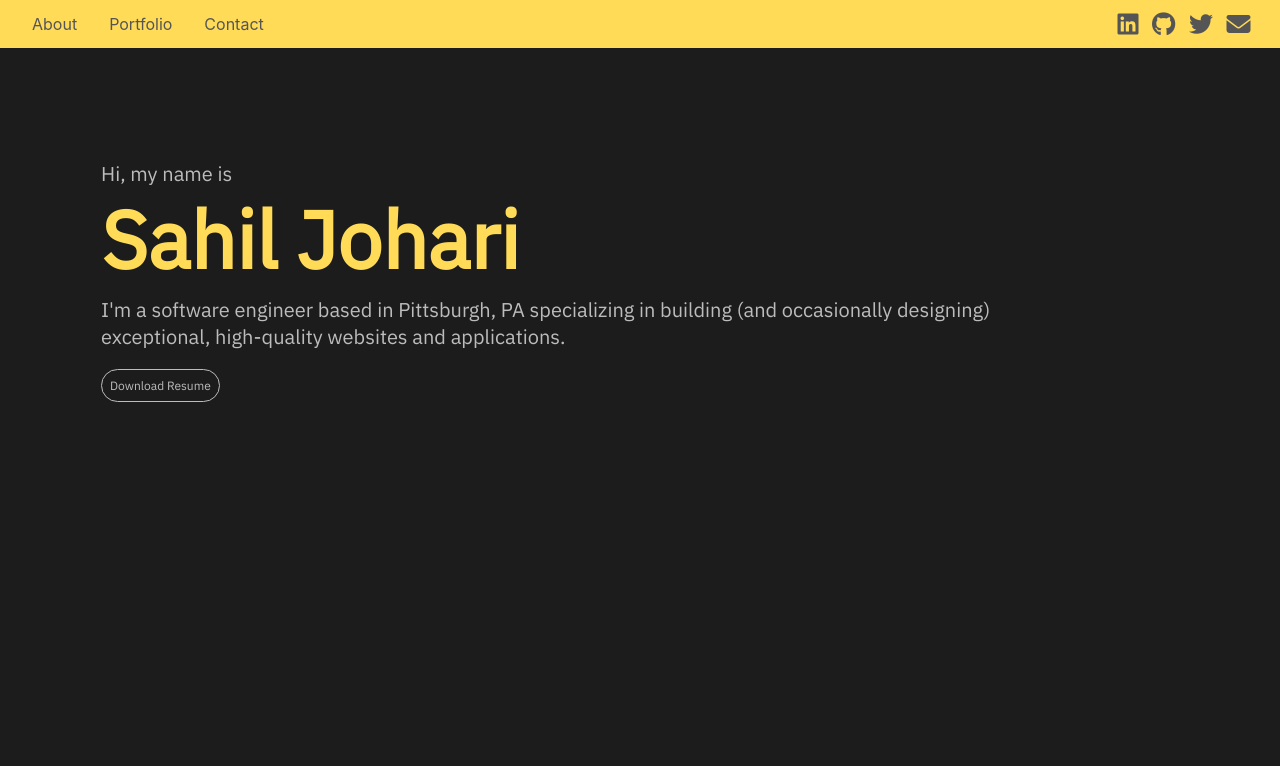
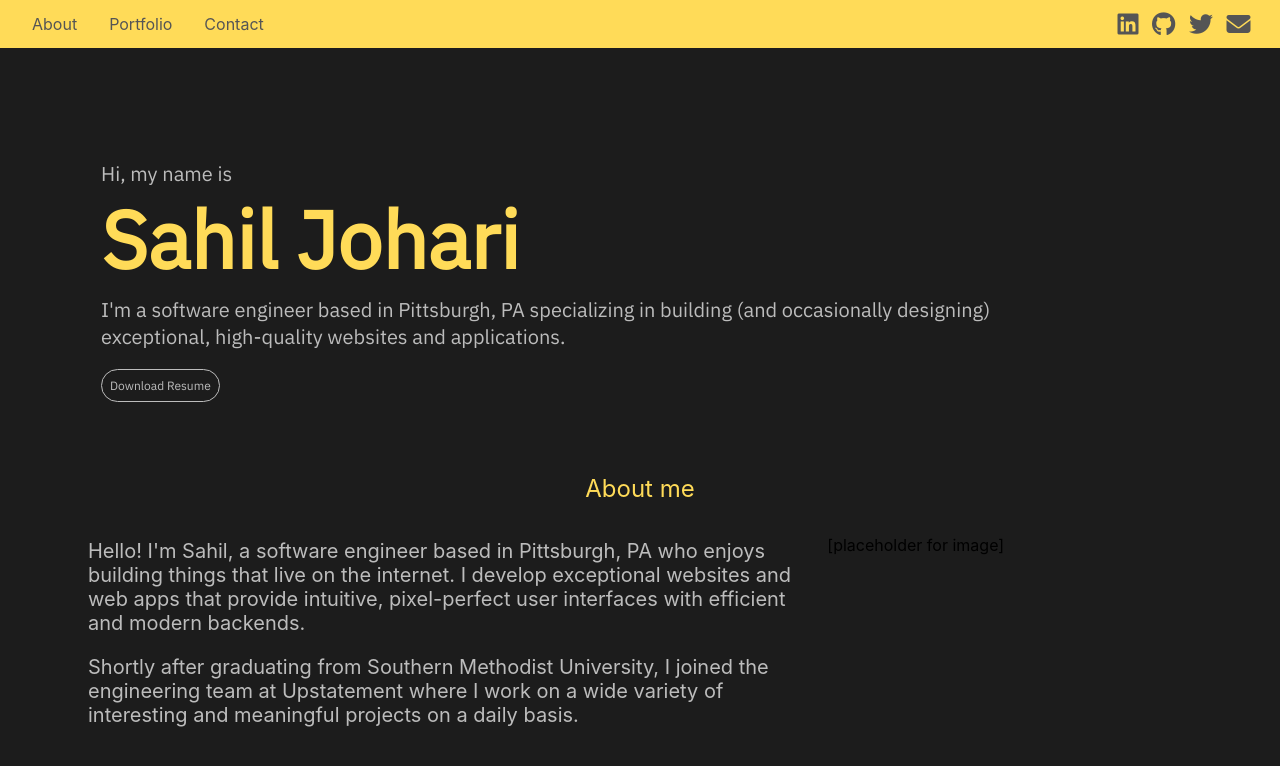
Before and after one commit to sahiljohari/portfolio-website, a React (Create React App) app: page / in a window 1280 px wide. Shown: the top 766 px of the page. Built offline with nearby package versions, Linux system fonts and the light colour scheme.

Commit message:
Initial paas for About me section

```diff
--- a/src/App.js
+++ b/src/App.js
@@ -3,6 +3,7 @@ import HeaderNav from './components/HeaderNav/HeaderNav';
 import SideDrawer from './components/SideDrawer/SideDrawer';
 import BackDrop from './components/BackDrop/BackDrop';
 import IntroSection from './components/IntroSection/IntroSection';
+import AboutSection from './components/AboutSection/AboutSection';
 import './App.css';
 
 function App() {
@@ -19,6 +20,7 @@ function App() {
       }
       <main style={{marginTop: "3rem"}}>
         <IntroSection />
+        <AboutSection />
       </main>
     </div>
   );
--- /dev/null
+++ b/src/components/AboutSection/AboutSection.js
@@ -0,0 +1,22 @@
+import React from 'react';
+import { content } from './content';
+import './style.css';
+
+const AboutSection = () => {
+    return (
+        <>
+            <div className='sectionTitle'>{content.sectionTitle}</div>
+            <div className='about'>
+                <div className='content'>
+                    <p>{content.introParagraph}</p>
+                    <p>{content.backgroundParagraph}</p>
+                </div>
+                <div className='display-img'>
+                    <p>[placeholder for image]</p>
+                </div>
+            </div>
+        </>
+    );
+};
+
+export default AboutSection;
--- /dev/null
+++ b/src/components/AboutSection/content.js
@@ -0,0 +1,9 @@
+export const content = {
+    sectionTitle: "About me",
+    introParagraph: "Hello! I'm Sahil, a software engineer based in Pittsburgh, PA who enjoys building things that live on the internet. I develop exceptional websites and web apps that provide intuitive, pixel-perfect user interfaces with efficient and modern backends.",
+    backgroundParagraph: "Shortly after graduating from Southern Methodist University, I joined the engineering team at Upstatement where I work on a wide variety of interesting and meaningful projects on a daily basis.",
+    technologies: {
+        titleText: "",
+        techStack: []
+    }
+};
--- /dev/null
+++ b/src/components/AboutSection/style.css
@@ -0,0 +1,35 @@
+.sectionTitle {
+  margin: 5rem 0 0;
+  text-align: center;
+  font-size: 1.5rem;
+  color: var(--primary-theme-color);
+}
+
+.about {
+  display: grid;
+  grid-template-columns: repeat(auto-fill, minmax(20rem, 1fr));
+  grid-column-gap: 5px;
+  margin: 0 0;
+  padding: 1rem;
+}
+
+.content {
+  color: var(--secondary-theme-text-color);
+  font-size: 0.8rem;
+  grid-column-start: 1;
+  grid-column-end: 3;
+}
+
+@media screen and (min-width: 600px) {
+  .sectionTitle {
+    margin: 5rem 4.5rem 0;
+  }
+
+  .about {
+    margin: 0 4.5rem 0;
+  }
+
+  .content {
+    font-size: 1.25rem;
+  }
+}
--- a/src/components/IntroSection/IntroSection.js
+++ b/src/components/IntroSection/IntroSection.js
@@ -14,7 +14,6 @@ const IntroSection = () => {
                 <a href="assets/resume.pdf" target="_blank" className="button-download">{content.buttonTitle}</a>
             </div>
         </div>
-
     );
 };
 
--- a/src/components/IntroSection/style.css
+++ b/src/components/IntroSection/style.css
@@ -6,7 +6,6 @@
 .intro {
   margin: 10rem auto 0;
   width: 85vw;
-  min-height: 100vh;
   font-family: "IBM Plex Sans", sans-serif;
   color: var(--secondary-theme-text-color);
 }
```
